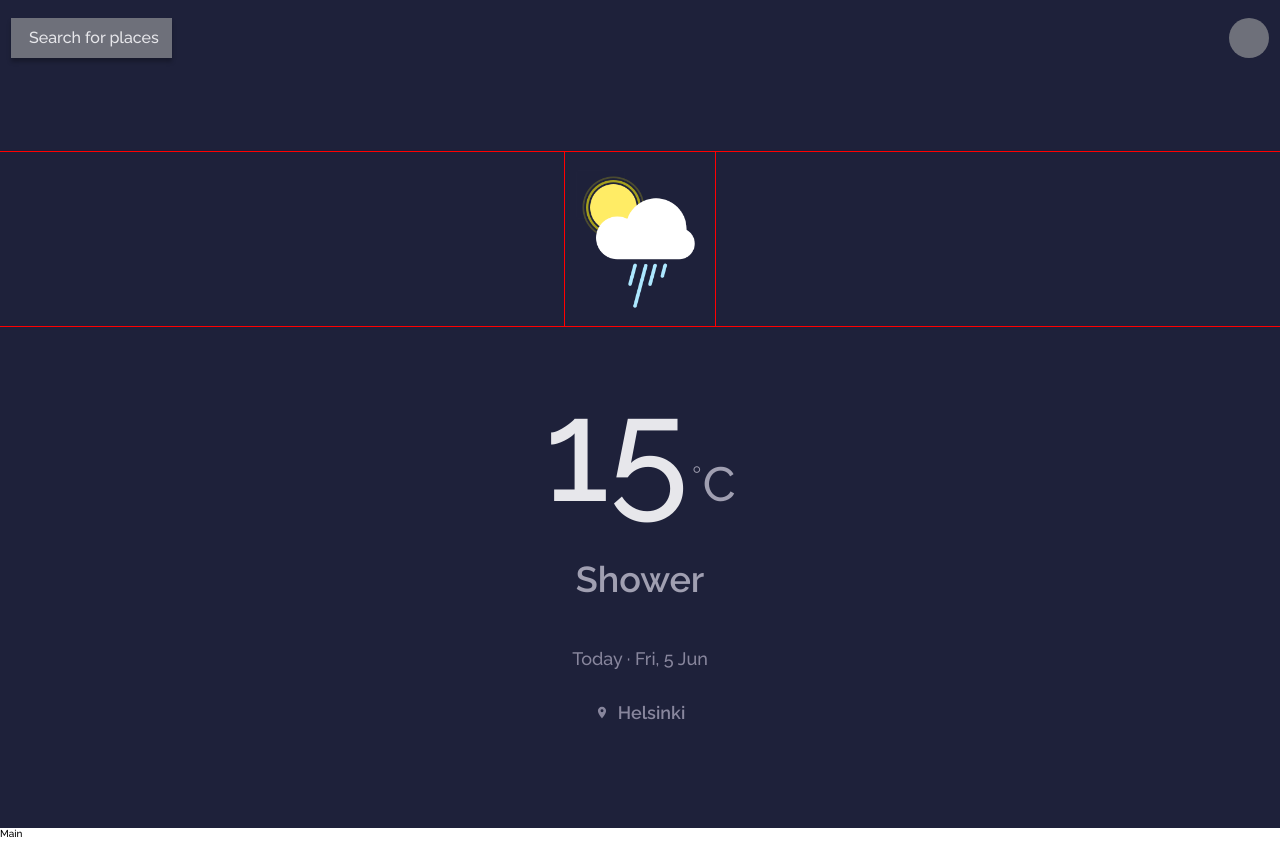
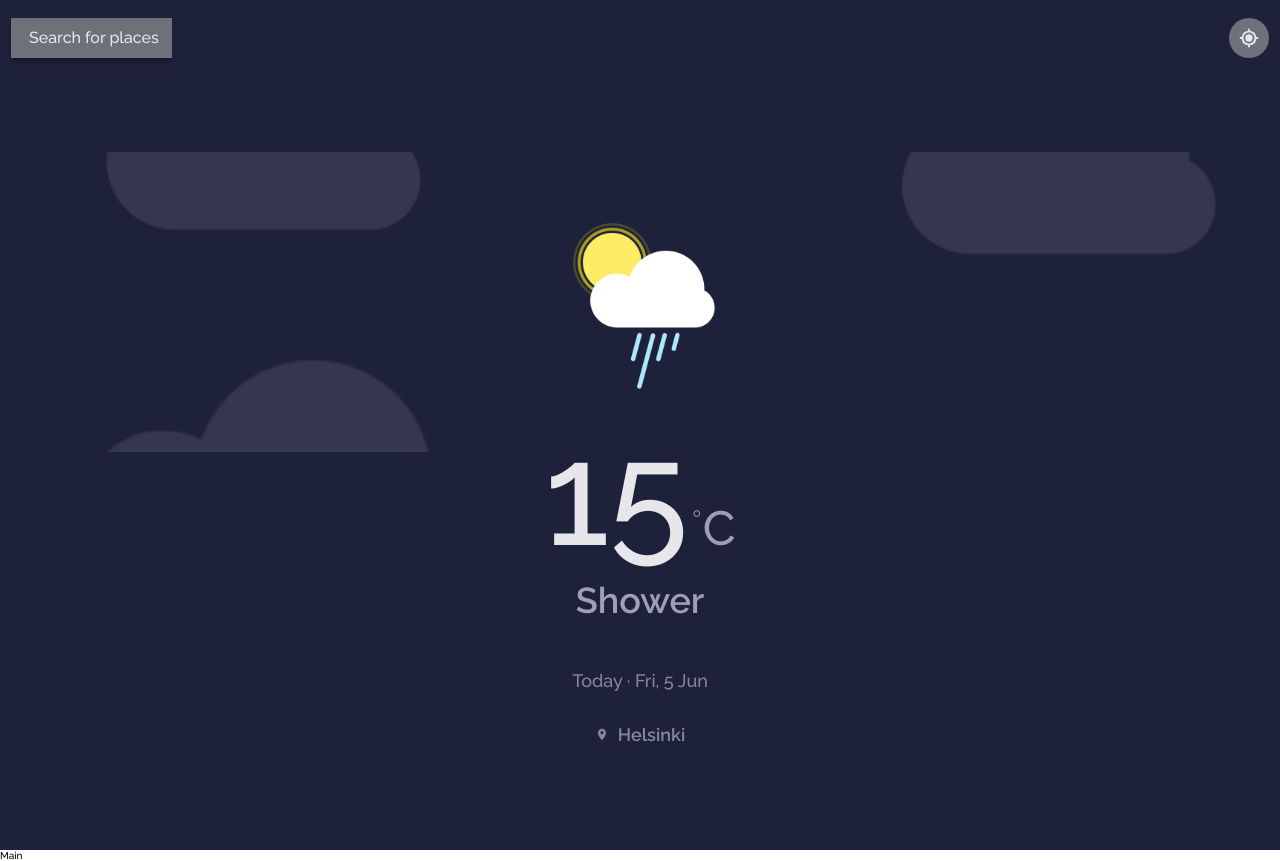
Before and after one commit to presh-031/Weather-App-and-Location-detector, a React (Create React App) app: page / in a window 1280 px wide. Before the commit the page ends 840 px from the top, so only its background shows below. Built offline with nearby package versions, Linux system fonts and the light colour scheme.

Commit message:
finished styling aside

```diff
--- a/src/components/Aside/Aside.css
+++ b/src/components/Aside/Aside.css
@@ -28,23 +28,51 @@
   width: 4rem;
   height: 4rem;
   border-radius: 50%;
+  display: grid;
+  place-items: center;
+  color: #e7e7eb;
   background-color: var(--bg-gray);
+}
+.geo-icon {
+  width: 2.2rem;
+  height: 2.2rem;
 }
 
 .cloud-with-bg {
-  outline: 1px solid red;
+  /* outline: 1px solid red; */
   /* background: url(../../assets/Cloud-background.png); */
+
   background-size: 100%;
-  /* Using rhese margins to fit the pixels since the bg-img doesnt seem right */
+  /* Using these margins to fit the pixels since the bg-img doesnt seem right */
   margin-top: 7.6rem;
-  margin-bottom: 4rem;
+  height: 30rem;
+  /* Styles for background image's opacity */
+  overflow: hidden;
+  position: relative;
 }
-.cloud-with-bg div {
-  outline: 1px solid red;
+.cloud-with-bg .bg-image {
+  opacity: 0.1;
+  position: absolute;
+  left: 0;
+  top: 0;
+  width: 100%;
+  height: 100%;
+  object-fit: cover;
+  /* outline: 1px solid red; */
+}
+.cloud-with-bg div img {
+  /* outline: 1px solid red; */
   width: 15rem;
   height: 17.4rem;
   object-fit: contain;
   margin: 0 auto;
+  position: relative;
+}
+.cloud-with-bg div {
+  /* border: 1px solid red; */
+  height: 100%;
+  display: grid;
+  place-items: center;
 }
 .temperature-div {
   margin-bottom: 2.3rem;
@@ -52,7 +80,7 @@
 .temperature {
   color: #e7e7eb;
   font-size: 14.4rem;
-  line-height: 16.906rem;
+  line-height: 8.635rem;
 }
 .temperature-unit {
   color: #a09fb1;
--- a/src/components/Aside/Aside.jsx
+++ b/src/components/Aside/Aside.jsx
@@ -2,7 +2,10 @@ import React from "react";
 
 import { IconContext } from "react-icons";
 import { MdLocationOn } from "react-icons/md";
+import { BiCurrentLocation } from "react-icons/bi";
+
 import shower from "../../assets/Shower.png";
+import cloudBg from "../../assets/Cloud-background.png";
 
 import "./Aside.css";
 
@@ -11,9 +14,14 @@ const Aside = () => {
     <div className="Aside">
       <div>
         <input type="text" placeholder="Search for places" />
-        <div className="geo"></div>
+        <div className="geo">
+          <IconContext.Provider value={{ className: "geo-icon" }}>
+            <BiCurrentLocation />
+          </IconContext.Provider>
+        </div>
       </div>
       <div className="cloud-with-bg">
+        <img className="bg-image" src={cloudBg} alt="" />
         <div>
           <img src={shower} alt="" />
         </div>
--- /dev/null
+++ b/src/components/Forecasts/Forecasts.jsx
@@ -0,0 +1,5 @@
+const Forecasts = () => {
+  return <div>Forecasts</div>;
+};
+
+export default Forecasts;
```
Also changed, not shown: src/components/Forecasts/Forecasts.css (added).
